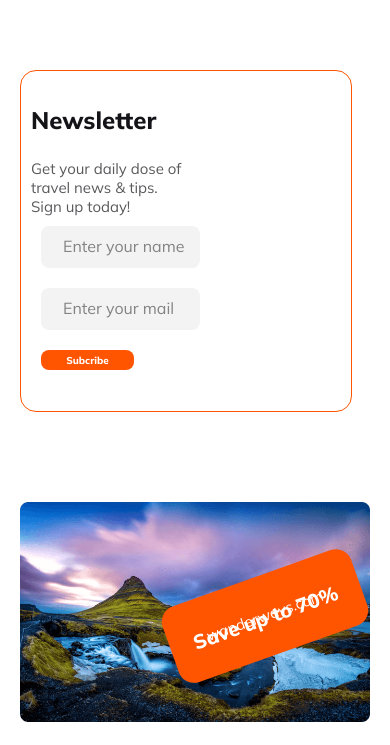
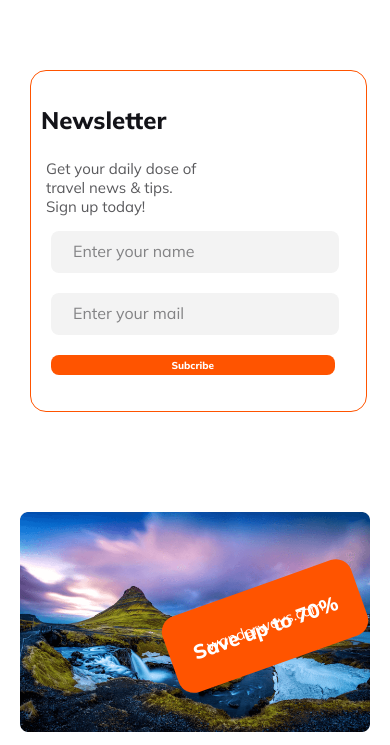
Before and after one commit to tasrifbit/tours-and-travel-website, a plain HTML site: page index.html in a window 390 px wide. Shown: the part 7119-7864 px from the top of the page. Drawn offline with nearby package versions, Linux system fonts and the light colour scheme.

Commit message:
added the finishing

```diff
--- a/styles/responsive.css
+++ b/styles/responsive.css
@@ -215,14 +215,15 @@
     }
 
     .news-letter {
-        margin: 20px;
-        width: 310px;
+        margin: 30px;
+        width: 315px;
         height: 320px;
         padding: 10px;
+        align-items: center;
     }
 
     .input-news input {
-        width: 50%;
+        width: 90%;
     }
 
     .discount {
@@ -242,9 +243,12 @@
     .news-letter hr {
         display: none;
     }
+    .news-letter p{
+        margin: 5px;
+    }
 
     .subscribe {
-        width: 30%;
+        width: 90%;
         height: 20px;
         margin-bottom: 30px;
         font-size: 10px;
@@ -269,7 +273,7 @@
 }
 
 /* For 900px */
-@media screen and (min-width: 900px) {
+@media screen and (min-width: 900px) and (max-width: 1000px) {
     .banner {
         margin: 20px;
     }
@@ -317,12 +321,13 @@
     .big-box {
         flex-direction: column;
         margin: 20px;
+        align-items: center;
     }
 
     .box-3 {
         margin: 20px;
-        margin-left: 15px;
-        margin-right: 50px;
+        margin-left: 135px;
+        /* margin-right: 10px; */
     }
 
     .product-content {
@@ -371,8 +376,8 @@
     }
 
     .footer{
-        width: 890px;
-        margin-left: -10px;
+        width: 900px;
+        margin-left: 15px;
     }
 
 
--- a/styles/style.css
+++ b/styles/style.css
@@ -500,7 +500,7 @@ video {
   display: flex;
   max-width: 1250px;
   margin: 0 auto;
-  margin-top: 50px;
+  margin-top: 40px;
 }
 
 .news-letter {
@@ -607,7 +607,7 @@ video {
 .footer {
   width: 1480px;
   height: 400px;
-  margin-left: -110px;
+  margin-left: -115px;
   background: rgba(19, 19, 24, 0.05);
   padding-top: 100px;
 }
```
